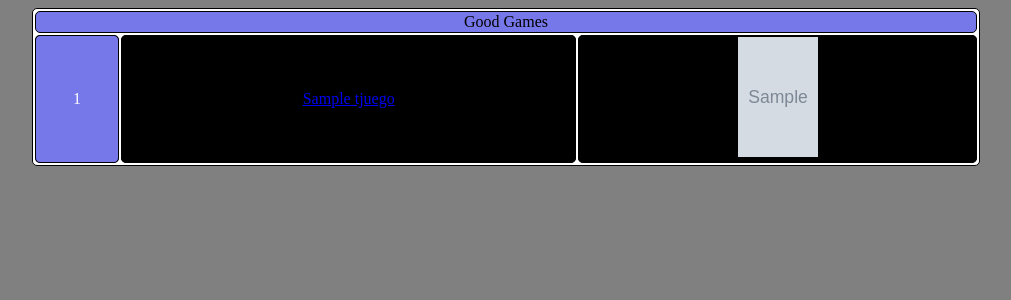
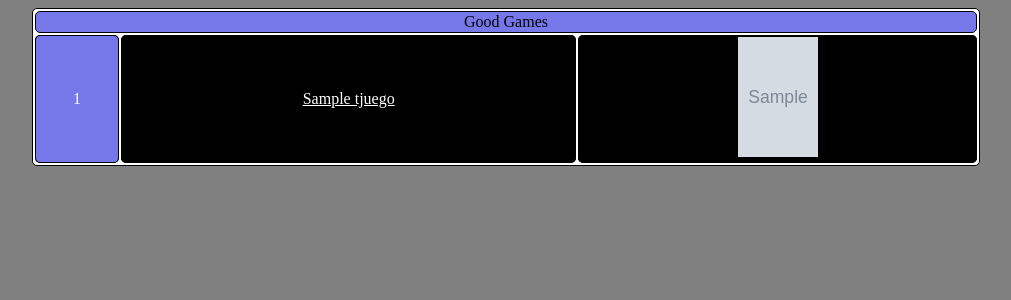
Before and after one commit to OscarFrancoPerez/dw_servidor, a PHP site: page /main.php in a window 1280 px wide, with the pointer over the restyled element. Shown: the top 300 px of the page, without its empty margins (134-1145 px from the left). Run offline with PHP 8.4, Linux system fonts and the light colour scheme; tables that the repository leaves empty or names only in its code hold one stand-in row (values such as "Sample post"); grey boxes marked "Sample" are stand-in pictures.

Commit message:
Updated files

```diff
--- a/sprint3sesiones/www/mysite/css/main.css
+++ b/sprint3sesiones/www/mysite/css/main.css
@@ -15,3 +15,7 @@ tr:hover{
 	color: white;
 	background-color: black;
 }
+
+tr a:hover {
+	color: white;
+}
```
